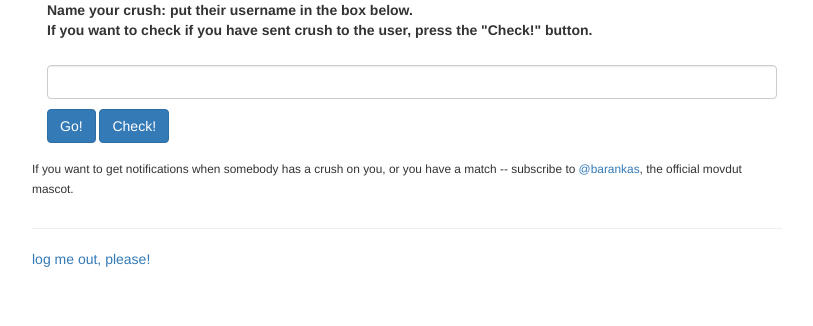
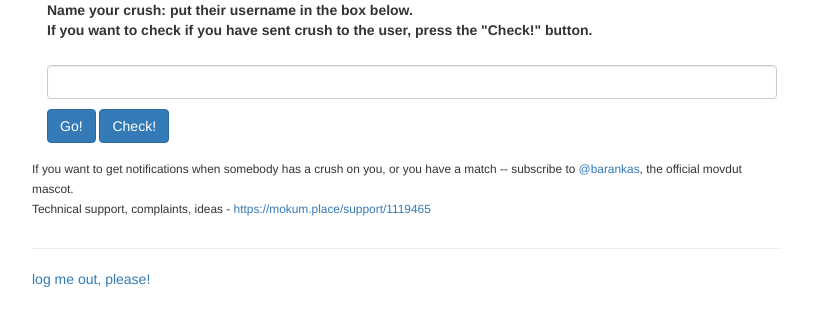
Before and after one commit to vadika/movdut, a Flask app: template templates/main.html in a window 1280 px wide. Shown: the part 246-572 px from the top of the page, without its empty margins (38-851 px from the left). Run offline with Flask 2, Linux system fonts and the light colour scheme; the template is opened without the code that fills it, so the values that code supplies are empty; parts of the project's set-up code (start-up, migrations or seed data) failed here and were passed over; some libraries are stand-ins or nearby versions.

Commit message:
added tech support URL

```diff
--- a/templates/main.html
+++ b/templates/main.html
@@ -22,8 +22,10 @@
             <p>
                 Cooling down a bit :)<br><br>
                 I have made changes to the rules:<br>
-                Now you get 5 attempts for the first time, 2 attempts for the second time, and only one for the third time. <br>
-                There is a 100k seconds (27 hours) timeout after you spend all attempts, so you have time to think and make wise choices. <br>
+                Now you get 5 attempts for the first time, 2 attempts for the second time, and only one for the third
+                time. <br>
+                There is a 100k seconds (27 hours) timeout after you spend all attempts, so you have time to think and
+                make wise choices. <br>
                 After the third batch you won't get new attempts for about a month. <br>
                 Each time you get an incoming crush - you'll get one extra attempt to guess it. <br>
                 I plan to implement crush revocation soon, stay tuned! <br>
@@ -94,7 +96,8 @@
                 <p>
                     <small>If you want to get notifications when somebody has a crush on you, or you have a match --
                         subscribe to <a href="https://mokum.place/barankas">@barankas</a>, the official movdut
-                        masсot.
+                        masсot.<br>
+                        Technical support, complaints, ideas  - <a href="https://mokum.place/support/1119465">https://mokum.place/support/1119465</a>
                     </small>
                 </p>
             </div>
```
